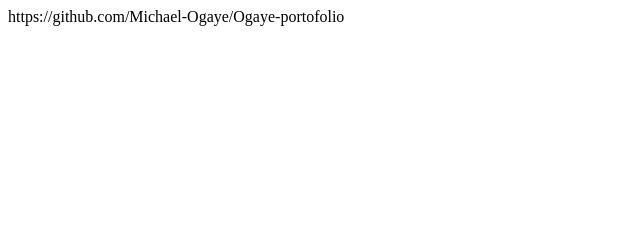
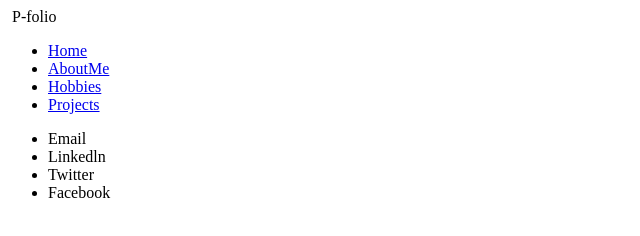
Before and after one commit to Michael-Ogaye/Ogaye-portofolio, a plain HTML site: page index.html in a window 1280 px wide. Shown: the whole page, without its empty margins (0-640 px from the left). Drawn offline with Linux system fonts and the light colour scheme.

Commit message:
st: css-file, added an style.css file, to start custom-styling of my page

```diff
--- a/index.html
+++ b/index.html
@@ -5,8 +5,30 @@
     <meta http-equiv="X-UA-Compatible" content="IE=edge">
     <meta name="viewport" content="width=device-width, initial-scale=1.0">
     <title>Ogaye|Portofolio</title>
+    <link rel="stylesheet" href="css/style.css">
 </head>
 <body>
+  <header>
+      <nav>
+          <div class="logo">
+              <img src="" alt="">
+              <span>P-folio</span>
+          </div>
 
+          <ul class="info list">
+              <li><a href="#">Home</a></li>
+              <li><a href="#">AboutMe</a></li>
+              <li><a href="#">Hobbies</a></li>
+              <li><a href="#">Projects</a></li>
+          </ul>
+
+          <ul class="social list">
+              <li><a href=""></a>Email</li>
+              <li><a href=""></a>Linkedln</li>
+              <li><a href=""></a>Twitter</li>
+              <li><a href=""></a>Facebook</li>
+          </ul>
+        </nav>
+  </header>
 </body>
-</html>https://github.com/Michael-Ogaye/Ogaye-portofolio
+</html>
```
Also changed, not shown: css/style.css (added).
